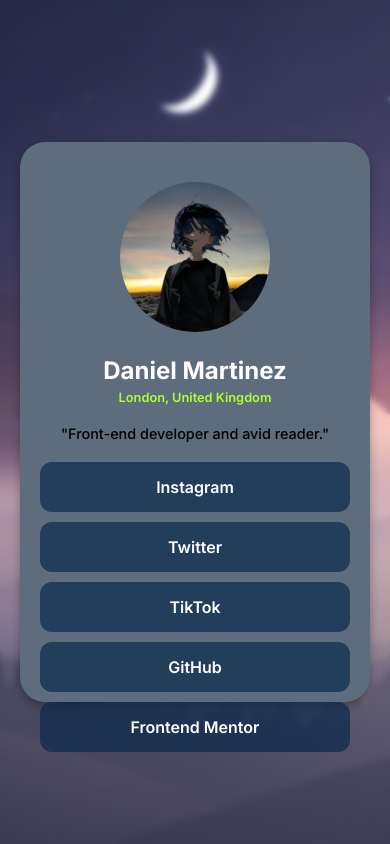
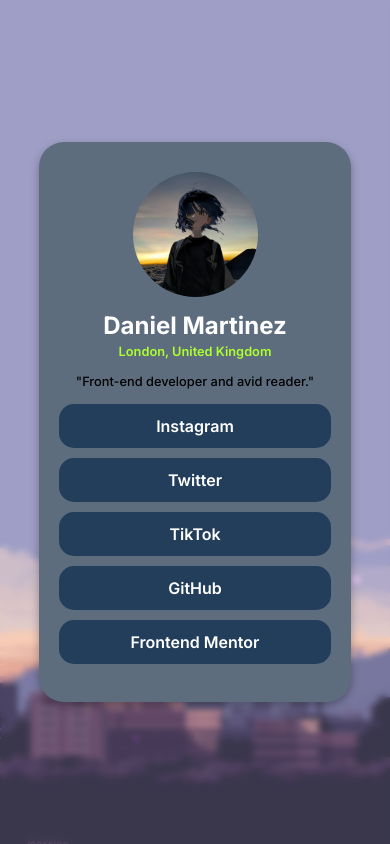
Before and after one commit to DanySZ9/Frontend-Mentor, a plain HTML site: page Social-Links-Profile/index.html in a window 390 px wide. Drawn offline with Linux system fonts and the light colour scheme.

Commit message:
I added a media querie to the version in mobile.

```diff
--- a/Social-Links-Profile/styles.css
+++ b/Social-Links-Profile/styles.css
@@ -95,3 +95,36 @@
     background-color: greenyellow;
     box-shadow: 0 0 10px greenyellow;
 }
+
+@media (max-width: 450px){
+    body{
+        background-image: url(images/background-image-mobile.jpg);
+    }
+
+    .container {
+        width: 80%;   /* Ajuste flexible para pantallas pequeñas */
+    }
+
+    .avatar-img img {
+        margin: 10px 0;
+        border-radius: 50%;
+        width: 125px;
+    }
+    .avatar-img h1 {
+        margin-bottom: 3.5px;
+    }
+    .avatar-img h2 {
+        font-size: 0.8rem; /* Unidad relativa */
+        margin: 0 0 15px 0;
+    }
+    .avatar-img p {
+        font-size: 0.8rem;
+        margin-bottom: 15px;
+    }
+
+    ul li {
+        margin: 10px 0;
+        padding: 12px;
+        border-radius: 15px;
+    }
+}
```
